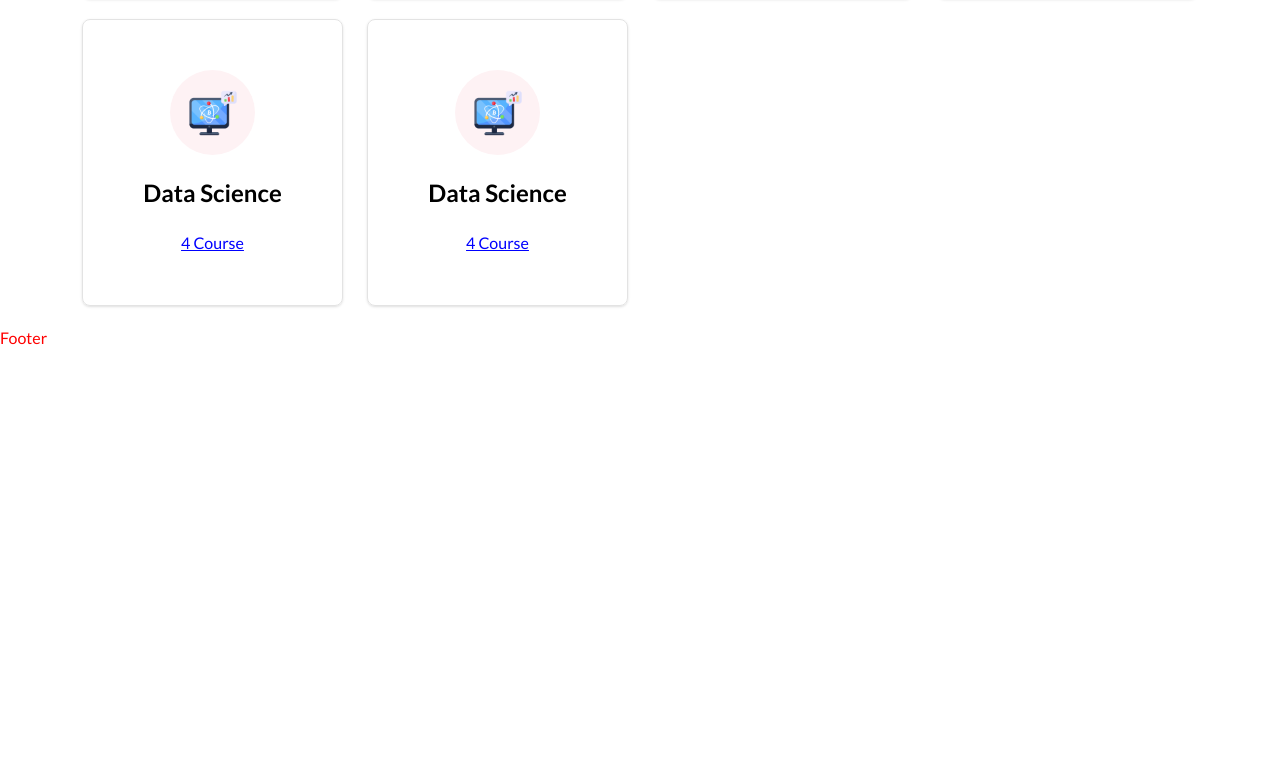
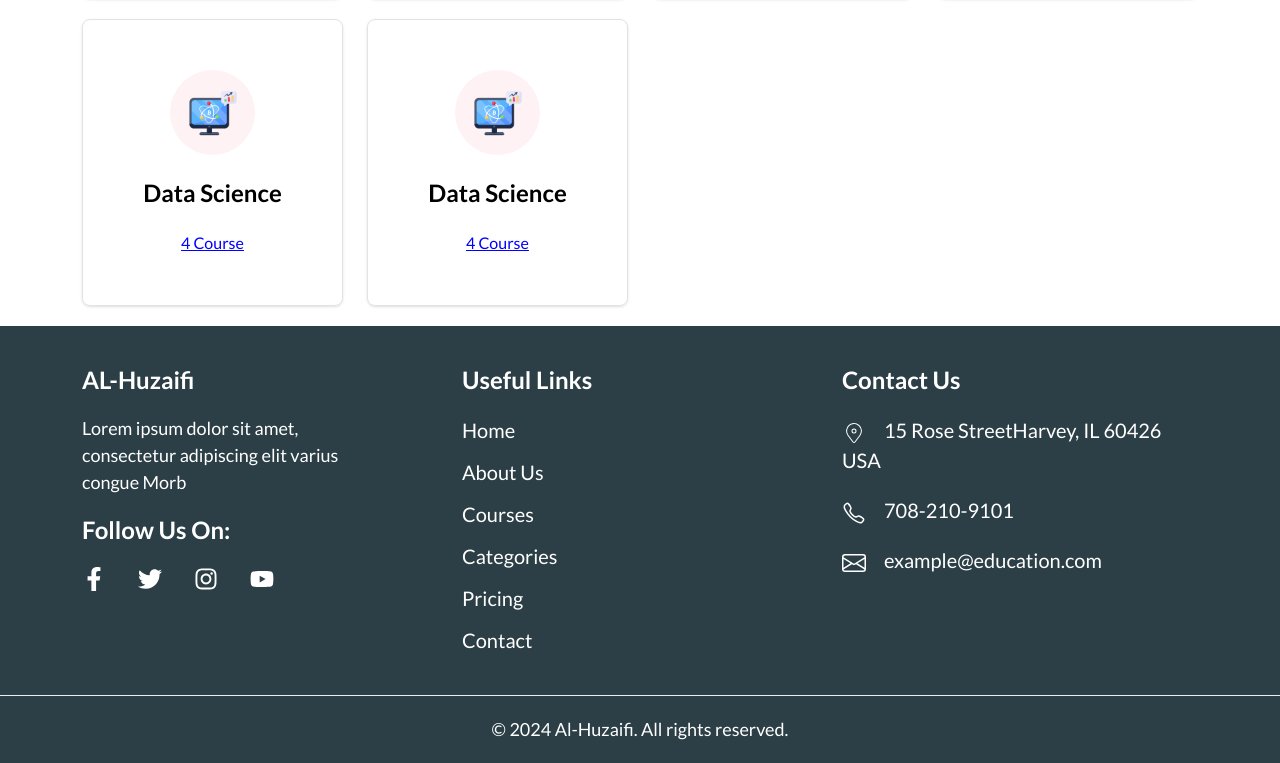
Before and after one commit to TariqueMasood/al-huzaifi, a React (Create React App) app: page / in a window 1280 px wide. Shown: the part 2076-2839 px from the top of the page. Before the commit the page ends 2426 px from the top, so only its background shows below. Built offline with nearby package versions, Linux system fonts and the light colour scheme.

Commit message:
CSE:Footer  Added

```diff
--- a/src/components/footer.tsx
+++ b/src/components/footer.tsx
@@ -1,12 +1,128 @@
-import React from "react";
+import { Col, Container, Row } from "react-bootstrap";
 import styled from "styled-components";
+import { FaFacebookF, FaInstagram, FaTwitter, FaYoutube } from "react-icons/fa";
+import { Link } from "react-router-dom";
+import { CiLocationOn } from "react-icons/ci";
+import { IoCallOutline } from "react-icons/io5";
+import { BsEnvelope } from "react-icons/bs";
 
 const Footer = () => {
-  return <Wrapper>Footer</Wrapper>;
+  return (
+    <Wrapper>
+      <Container>
+        <Row className="d-flex justify-content-between">
+          <Col className="mb-4" lg={4} md={6} xs={12}>
+            <FooterTitle>AL-Huzaifi</FooterTitle>
+            <Tagline>
+              Lorem ipsum dolor sit amet, consectetur adipiscing elit varius
+              congue Morb
+            </Tagline>
+            <FooterTitle>Follow Us On:</FooterTitle>
+            <SocialIcon>
+              <FaFacebookF />
+              <FaTwitter />
+              <FaInstagram />
+              <FaYoutube />
+            </SocialIcon>
+          </Col>
+          <Col className="mb-4" lg={4} md={6} xs={12}>
+            <FooterTitle>Useful Links</FooterTitle>
+            <UlList>
+              <List>
+                <Link to="/#">Home</Link>
+              </List>
+              <List>
+                <Link to="/#">About Us</Link>
+              </List>
+              <List>
+                <Link to="/#">Courses</Link>
+              </List>
+              <List>
+                <Link to="/#">Categories</Link>
+              </List>
+              <List>
+                <Link to="/#">Pricing</Link>
+              </List>
+              <List>
+                <Link to="/#">Contact</Link>
+              </List>
+            </UlList>
+          </Col>
+          <Col className="mb-4" lg={4} md={6} xs={12}>
+            <FooterTitle>Contact Us</FooterTitle>
+            <ContactIcon>
+              <CiLocationOn />
+              15 Rose StreetHarvey, IL 60426 USA
+            </ContactIcon>
+            <ContactIcon>
+              <IoCallOutline />
+              708-210-9101
+            </ContactIcon>
+            <ContactIcon>
+              <BsEnvelope />
+              example@education.com
+            </ContactIcon>
+          </Col>
+        </Row>
+      </Container>
+      <CopyRight>
+        <p> &copy; 2024 Al-Huzaifi. All rights reserved.</p>
+      </CopyRight>
+    </Wrapper>
+  );
 };
 
 export default Footer;
 
 const Wrapper = styled.footer`
-  color: red;
+  padding: 40px 0px 20px 0px;
+  background-color: #2c3f46;
+  color: ${(props) => props.theme.colors.white};
 `;
+
+const FooterTitle = styled.h4`
+  margin-bottom: 20px;
+  font-weight: 600;
+`;
+
+const Tagline = styled.p`
+  font-size: 18px;
+  max-width: 300px;
+  width: 100%;
+  margin-bottom: 20px;
+`;
+
+const SocialIcon = styled.div`
+  svg {
+    cursor: pointer;
+    font-size: 24px;
+    margin-right: 32px;
+  }
+`;
+
+const List = styled.li`
+  list-style: none;
+  margin-bottom: 12px;
+  font-size: 20px;
+`;
+
+const UlList = styled.ul`
+  padding-left: 0px;
+`;
+
+const ContactIcon = styled.div`
+  margin-bottom: 20px;
+  font-size: 20px;
+
+  svg {
+    font-size: 24px;
+    margin-right: 18px;
+  }
+`;
+
+const CopyRight = styled.div`
+  border-top: 1px solid #ececec;
+  text-align: center;
+  padding-top: 20px;
+  font-size: 18px;
+`;
```
